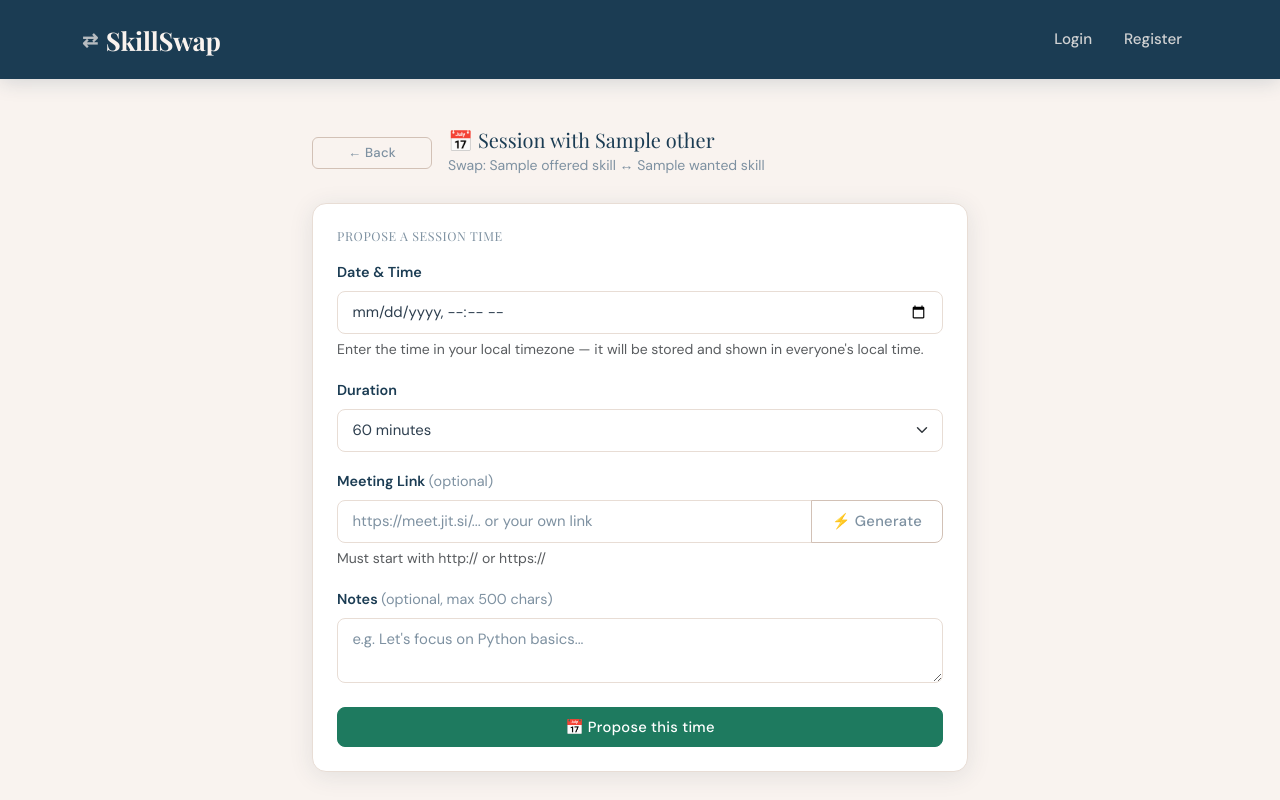
After one commit to harshitachhabria18/SkillSwap, a Flask app: template app/scheduling/templates/scheduling/session.html in a window 1280 px wide. The commit adds this page. Run offline with Flask 3, Linux system fonts and the light colour scheme; the template is opened without the code that fills it: most values are stand-ins (such as "Sample title", 1, 10 or a date in 2020); some libraries are stand-ins or nearby versions.

Commit message:
feat(scheduling/3): session template with timezone JS, Jitsi generator, and session notification icons

```diff
--- /dev/null
+++ b/app/scheduling/templates/scheduling/session.html
@@ -0,0 +1,246 @@
+{% extends 'base.html' %}
+
+{% block content %}
+<div class="container my-4" style="max-width: 680px;">
+
+    <!-- Header -->
+    <div class="session-header d-flex align-items-center gap-3 mb-4">
+        <a href="{{ url_for('swap.swap_requests') }}" class="btn btn-sm btn-outline-secondary">← Back</a>
+        <div>
+            <h5 class="mb-0">📅 Session with {{ other.name }}</h5>
+            <small class="text-muted">
+                Swap: {{ swap.offered_skill.name }} ↔ {{ swap.wanted_skill.name }}
+            </small>
+        </div>
+    </div>
+
+    {# ══════════════════════════════════════════════════════════
+       STATE 1 — No active session: show the proposal form
+    ══════════════════════════════════════════════════════════ #}
+    {% if not session %}
+
+        <!-- Show last session context if there was a previous one -->
+        {% if last_session and last_session.status in ('Declined', 'Cancelled') %}
+        <div class="alert alert-warning py-2 mb-3">
+            <strong>Previous session was {{ last_session.status }}.</strong>
+            You can propose a new time below.
+        </div>
+        {% endif %}
+
+        <div class="card p-4 session-card">
+            <h6 class="mb-3 text-muted text-uppercase" style="font-size:.78rem;letter-spacing:.05em;">
+                Propose a session time
+            </h6>
+
+            <form method="POST" action="{{ url_for('scheduling.propose', swap_id=swap.id) }}">
+                <input type="hidden" name="csrf_token" value="{{ csrf_token() }}">
+
+                <!-- Date & Time -->
+                <div class="mb-3">
+                    <label class="form-label fw-semibold" for="start_time">Date & Time</label>
+                    <input type="datetime-local" id="start_time" name="start_time"
+                           class="form-control" required>
+                    <div class="form-text">Enter the time in your local timezone — it will be stored and shown in everyone's local time.</div>
+                </div>
+
+                <!-- Duration -->
+                <div class="mb-3">
+                    <label class="form-label fw-semibold" for="duration_minutes">Duration</label>
+                    <select id="duration_minutes" name="duration_minutes" class="form-select">
+                        <option value="30">30 minutes</option>
+                        <option value="60" selected>60 minutes</option>
+                        <option value="90">90 minutes</option>
+                        <option value="120">2 hours</option>
+                    </select>
+                </div>
+
+                <!-- Meeting link with Jitsi generator -->
+                <div class="mb-3">
+                    <label class="form-label fw-semibold" for="meeting_link">Meeting Link <span class="text-muted fw-normal">(optional)</span></label>
+                    <div class="input-group">
+                        <input type="url" id="meeting_link" name="meeting_link"
+                               class="form-control"
+                               placeholder="https://meet.jit.si/... or your own link">
+                        <button type="button" class="btn btn-outline-secondary" id="generate-btn"
+                                title="Generate a Jitsi Meet link">
+                            ⚡ Generate
+                        </button>
+                    </div>
+                    <div class="form-text">Must start with http:// or https://</div>
+                </div>
+
+                <!-- Notes -->
+                <div class="mb-4">
+                    <label class="form-label fw-semibold" for="notes">Notes <span class="text-muted fw-normal">(optional, max 500 chars)</span></label>
+                    <textarea id="notes" name="notes" class="form-control"
+                              rows="2" maxlength="500"
+                              placeholder="e.g. Let's focus on Python basics..."></textarea>
+                </div>
+
+                <button type="submit" class="btn btn-success w-100">
+                    📅 Propose this time
+                </button>
+            </form>
+        </div>
+
+    {# ══════════════════════════════════════════════════════════
+       STATE 2 — Active session exists: show its details
+    ══════════════════════════════════════════════════════════ #}
+    {% else %}
+
+        <div class="card p-4 session-card">
+
+            <!-- Status badge -->
+            <div class="mb-3">
+                {% if session.status == 'Proposed' %}
+                    <span class="badge session-badge-proposed fs-6">⏳ Proposed</span>
+                {% elif session.status == 'Confirmed' %}
+                    <span class="badge session-badge-confirmed fs-6">✅ Confirmed</span>
+                {% endif %}
+            </div>
+
+            <!-- Who proposed -->
+            <p class="text-muted mb-3" style="font-size:.9rem;">
+                {% if is_proposer %}
+                    You proposed this session — waiting for <strong>{{ other.name }}</strong> to respond.
+                {% else %}
+                    <strong>{{ other.name }}</strong> proposed this session.
+                {% endif %}
+            </p>
+
+            <!-- Session details -->
+            <div class="session-details mb-4">
+
+                <!-- Date/time — JS will convert from UTC to local -->
+                <div class="session-detail-row">
+                    <span class="session-icon">📅</span>
+                    <span>
+                        <strong>Date & Time</strong><br>
+                        <span id="session-time"
+                              data-utc="{{ session.start_time.isoformat() }}">
+                            {{ session.start_time.strftime('%Y-%m-%d %H:%M') }} UTC
+                        </span>
+                        <small class="text-muted">(converting to your local time…)</small>
+                    </span>
+                </div>
+
+                <!-- Duration -->
+                <div class="session-detail-row">
+                    <span class="session-icon">⏱</span>
+                    <span><strong>Duration:</strong> {{ session.duration_minutes }} minutes</span>
+                </div>
+
+                <!-- Meeting link — only shown to participants when Confirmed -->
+                {% if session.meeting_link %}
+                <div class="session-detail-row">
+                    <span class="session-icon">🔗</span>
+                    <span>
+                        <strong>Meeting Link:</strong><br>
+                        {% if session.status == 'Confirmed' %}
+                            <a href="{{ session.meeting_link }}" target="_blank" rel="noopener noreferrer"
+                               class="btn btn-success btn-sm mt-1 session-join-btn">
+                                🚀 Join Meeting (opens in new tab)
+                            </a>
+                        {% else %}
+                            <span class="text-muted fst-italic">Link visible after confirmation</span>
+                        {% endif %}
+                    </span>
+                </div>
+                {% endif %}
+
+                <!-- Notes -->
+                {% if session.notes %}
+                <div class="session-detail-row">
+                    <span class="session-icon">📝</span>
+                    <span><strong>Notes:</strong><br>{{ session.notes }}</span>
+                </div>
+                {% endif %}
+
+            </div><!-- /.session-details -->
+
+            <!-- Action buttons — depend on state and who you are -->
+            <div class="d-flex flex-wrap gap-2">
+
+                {% if session.status == 'Proposed' and not is_proposer %}
+                    <!-- Responder can Confirm or Decline -->
+                    <form method="POST" action="{{ url_for('scheduling.confirm', swap_id=swap.id) }}">
+                        <input type="hidden" name="csrf_token" value="{{ csrf_token() }}">
+                        <button type="submit" class="btn btn-success">✅ Confirm</button>
+                    </form>
+                    <form method="POST" action="{{ url_for('scheduling.decline', swap_id=swap.id) }}">
+                        <input type="hidden" name="csrf_token" value="{{ csrf_token() }}">
+                        <button type="submit" class="btn btn-outline-danger">❌ Decline</button>
+                    </form>
+                {% endif %}
+
+                <!-- Either participant can cancel at any time -->
+                <form method="POST" action="{{ url_for('scheduling.cancel', swap_id=swap.id) }}">
+                    <input type="hidden" name="csrf_token" value="{{ csrf_token() }}">
+                    <button type="submit" class="btn btn-outline-secondary btn-sm"
+                            onclick="return confirm('Cancel this session?')">
+                        🚫 Cancel Session
+                    </button>
+                </form>
+
+            </div>
+
+        </div><!-- /.card -->
+
+    {% endif %}
+
+</div>
+
+<!-- ── JS: timezone conversion + Jitsi link generator ── -->
+<script>
+(function () {
+    'use strict';
+
+    // ── 1. Convert stored UTC time to user's local timezone ───────────────────
+    const timeEl = document.getElementById('session-time');
+    if (timeEl) {
+        const utcStr = timeEl.dataset.utc;
+        if (utcStr) {
+            try {
+                // Append 'Z' to tell JS this is UTC, then format in local time
+                const d = new Date(utcStr + 'Z');
+                timeEl.textContent = d.toLocaleString(undefined, {
+                    weekday: 'short',
+                    day:     'numeric',
+                    month:   'long',
+                    year:    'numeric',
+                    hour:    '2-digit',
+                    minute:  '2-digit',
+                });
+            } catch (_) {
+                // Fall back to the server-rendered UTC string (already in the span)
+            }
+        }
+        // Remove the "(converting…)" hint
+        const hint = timeEl.nextElementSibling;
+        if (hint) hint.remove();
+    }
+
+    // ── 2. Jitsi link generator button ───────────────────────────────────────
+    const genBtn  = document.getElementById('generate-btn');
+    const linkEl  = document.getElementById('meeting_link');
+    if (genBtn && linkEl) {
+        genBtn.addEventListener('click', function () {
+            genBtn.disabled    = true;
+            genBtn.textContent = '…';
+            fetch("{{ url_for('scheduling.generate_link') }}", { credentials: 'same-origin' })
+                .then(function (r) { return r.json(); })
+                .then(function (data) {
+                    linkEl.value       = data.link;
+                    genBtn.textContent = '✅ Generated';
+                })
+                .catch(function () {
+                    genBtn.textContent = '⚡ Generate';
+                    genBtn.disabled    = false;
+                });
+        });
+    }
+
+})();
+</script>
+
+{% endblock %}
--- a/app/templates/notifications/list.html
+++ b/app/templates/notifications/list.html
@@ -40,6 +40,11 @@
                             {% elif notif.type == 'swap_accepted' %}✅
                             {% elif notif.type == 'swap_rejected' %}❌
                             {% elif notif.type == 'swap_completed' %}🎉
+                            {% elif notif.type == 'new_message' %}💬
+                            {% elif notif.type == 'session_proposed' %}📅
+                            {% elif notif.type == 'session_confirmed' %}✅
+                            {% elif notif.type == 'session_declined' %}❌
+                            {% elif notif.type == 'session_cancelled' %}🚫
                             {% else %}🔔
                             {% endif %}
                         </span>
```
